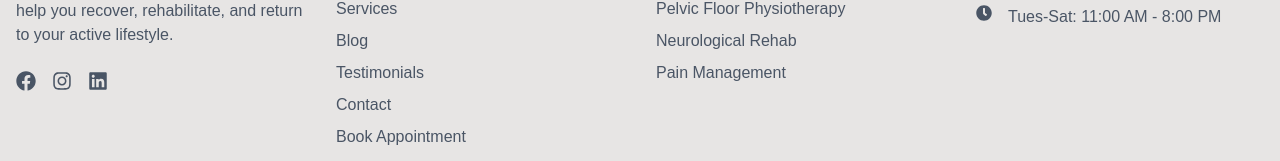
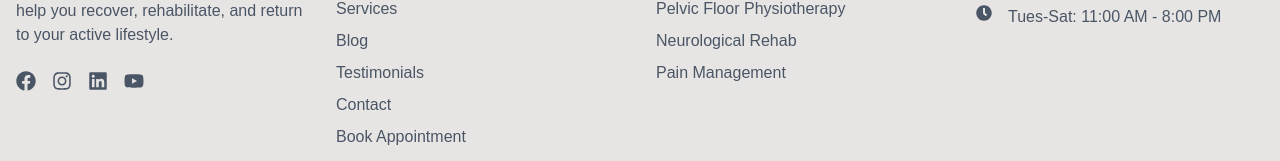
Before and after one commit to cher-kuo/cher-kuo.github.io, a Next.js app: page / in a window 1280 px wide. Shown: the part 952-1113 px from the top of the page. Built offline with nearby package versions, Linux system fonts and the light colour scheme.

Commit message:
Add YouTube link to footer social links

```diff
--- a/src/components/layout/Footer.tsx
+++ b/src/components/layout/Footer.tsx
@@ -3,7 +3,7 @@
 import Link from 'next/link';
 import Image from 'next/image';
 import { ReactNode, useState } from 'react';
-import { FaFacebook, FaTwitter, FaInstagram, FaLinkedin, FaMapMarkerAlt, FaPhoneAlt, FaEnvelope, FaClock, FaChevronDown, FaChevronUp } from 'react-icons/fa';
+import { FaFacebook, FaTwitter, FaInstagram, FaLinkedin, FaYoutube, FaMapMarkerAlt, FaPhoneAlt, FaEnvelope, FaClock, FaChevronDown, FaChevronUp } from 'react-icons/fa';
 
 interface FooterLink {
   name: string;
@@ -82,6 +82,7 @@ const Footer = () => {
     // { icon: <FaTwitter size={20} />, href: 'https://twitter.com/elitephysiocare' },
     { icon: <FaInstagram size={20} />, href: 'https://instagram.com/livmotion.physio' },
     { icon: <FaLinkedin size={20} />, href: 'https://www.linkedin.com/in/cherie-k-7016b015/' },
+    { icon: <FaYoutube size={20} />, href: 'https://www.youtube.com/@Physio.CherieK' },
   ];
 
   return (
```
